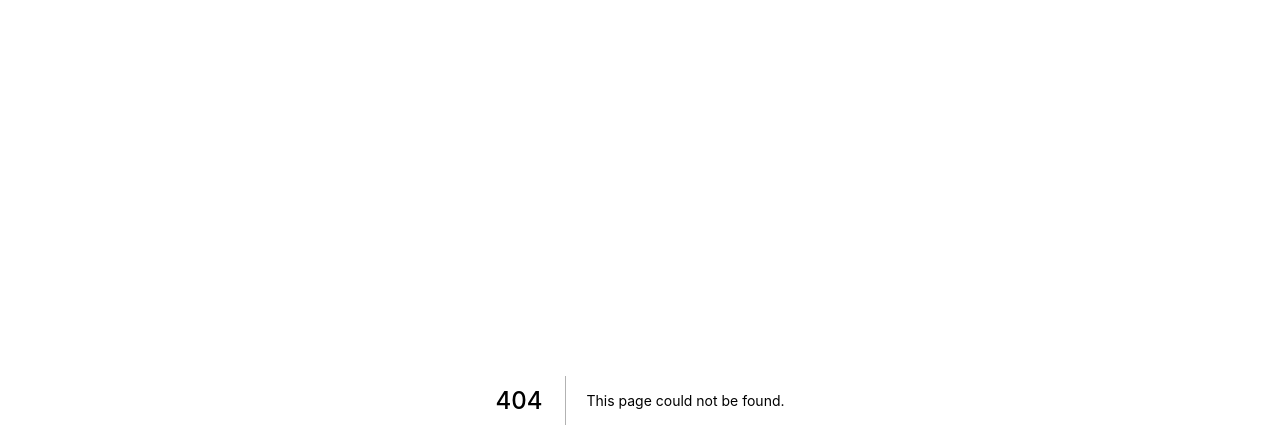
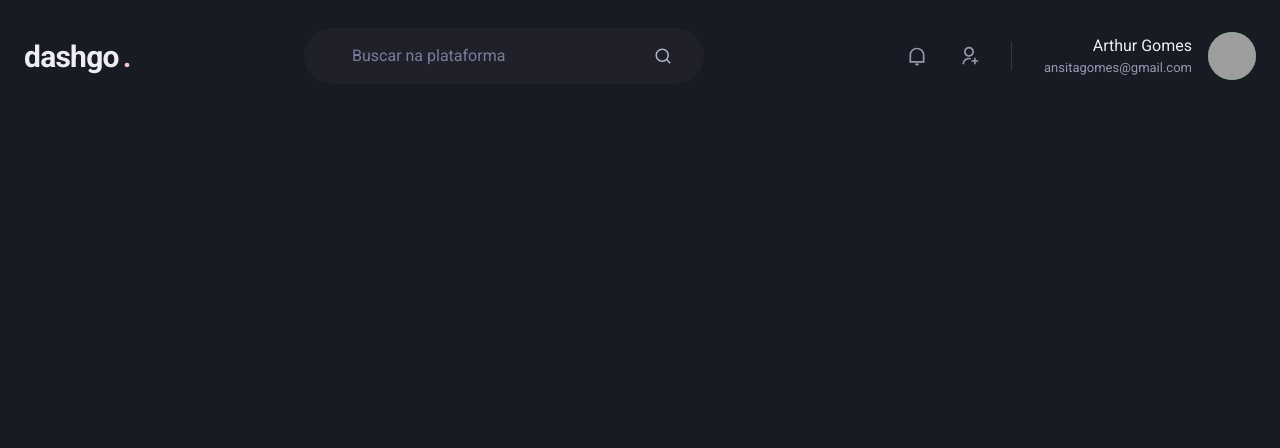
Before and after one commit to SitaGomes/dashgo-Ignite, a Next.js app: page /dashboard in a window 1280 px wide. Before the commit this address had no page. Shown: the top 448 px of the page. Built offline with nearby package versions, Linux system fonts and the light colour scheme; grey boxes are pictures that could not be loaded.

Commit message:
Add: Header component

```diff
--- a/package.json
+++ b/package.json
@@ -15,7 +15,8 @@
     "framer-motion": "^5.4.3",
     "next": "12.0.7",
     "react": "17.0.2",
-    "react-dom": "17.0.2"
+    "react-dom": "17.0.2",
+    "react-icons": "^4.3.1"
   },
   "devDependencies": {
     "@types/node": "^16.11.12",
--- /dev/null
+++ b/src/components/Header.tsx
@@ -0,0 +1,97 @@
+import { Avatar, Box, HStack, Flex, Text, Input, Icon } from "@chakra-ui/react";
+import {RiNotificationLine, RiSearchLine, RiUserAddLine} from "react-icons/ri"
+
+export function Header() {
+
+    return(
+        <Flex
+          as="header"
+          w="100%"
+          h="20"
+          maxW="1480px"
+          mx="auto"
+          mt="4"
+          px="6"
+          align="center"
+        >
+            {/* Logo */}
+            <Text
+              fontWeight="bold"
+              fontSize="3xl"
+              letterSpacing="tight"
+              w="64"
+            >
+                dashgo
+                <Text as="span" ml="1" color="pink">
+                    .
+                </Text>
+            </Text>
+
+            {/* Search Bar */}
+            <Flex
+                as="label"
+                flex="1"
+                py="4"
+                px="8"
+                ml="6"
+                alignSelf="center"
+                maxW="400px"
+                color="gray.200"
+                position="relative"
+                bg="gray.800"
+                borderRadius="full"
+            >
+                <Input
+                    color="gray.50"
+                    variant="unstyled"
+                    placeholder="Buscar na plataforma"
+                    _placeholder={{color: "gray.400"}}
+                    mr="4"
+                    px="4"
+                />
+
+                <Icon as={RiSearchLine} alignSelf="center" fontSize="18"/>
+
+            </Flex>
+
+            <Flex
+              ml="auto"
+              align="center"
+              >
+                {/* Notifications and New friends */}
+                <HStack
+                  spacing="8"
+                  mx="8"
+                  pr="8"
+                  py="1"
+                  color="gray.300"
+                  borderRightWidth="1px"
+                  borderColor="gray.700"
+                >
+                    <Icon as={RiNotificationLine} fontSize="20"/>
+                    <Icon as={RiUserAddLine} fontSize="20"/>
+                </HStack>
+
+                {/* User Profile */}
+                <Flex align="center">
+                    <Box
+                      mr="4"
+                      textAlign="right"
+                    >
+                        <Text>Arthur Gomes</Text>
+                        <Text
+                          color="gray.300"
+                          fontSize="small"
+                        >
+                            ansitagomes@gmail.com
+                        </Text>
+                    </Box>
+
+                    <Avatar size="md" name="Arthur Gomes" src="https://github.com/SitaGomes.png"/>
+
+                </Flex>
+            </Flex>
+
+        </Flex>
+    )
+}
--- /dev/null
+++ b/src/pages/dashboard.tsx
@@ -0,0 +1,8 @@
+import { Header } from "../components/Header";
+
+export default function Dashboard() {
+
+    return (
+        <Header />
+    )
+}
```
Also changed, not shown: 1 other file (tests, documents, lock files or other folders).
